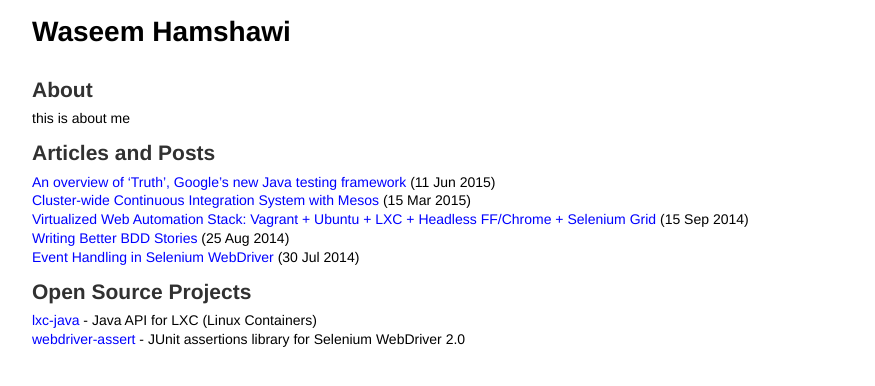
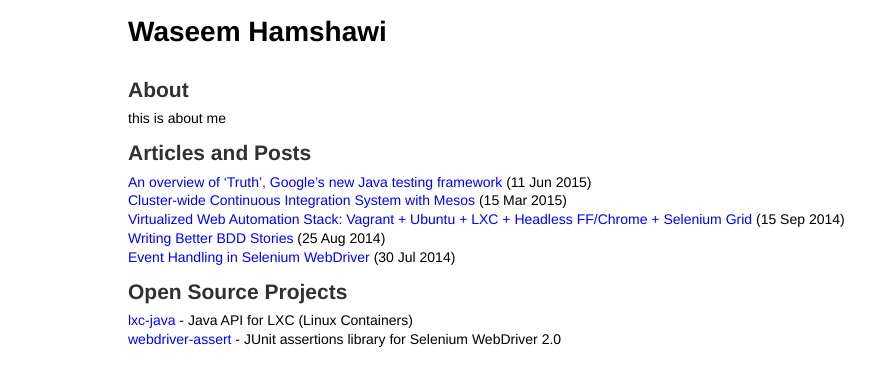
Before and after one commit to waseemh/waseemh.github.io_F, a Jekyll site: the page built from index.md, in a window 1280 px wide. Shown: the top 386 px of the page, without its empty margins (14-889 px from the left). Built offline with Jekyll 4.4.1, drawn with Linux system fonts in a browser that asks for light colours; Markdown is read by kramdown in place of the engine named in the settings.

Commit message:
Update poole.css

```diff
--- a/public/css/poole.css
+++ b/public/css/poole.css
@@ -256,7 +256,7 @@ tbody tr:nth-child(odd) th {
  */
 
 .container {
-  max-width: 95%;
+  max-width: 80%;
   padding-left:  1rem;
   padding-right: 1rem;
   margin-left:  auto;
```
